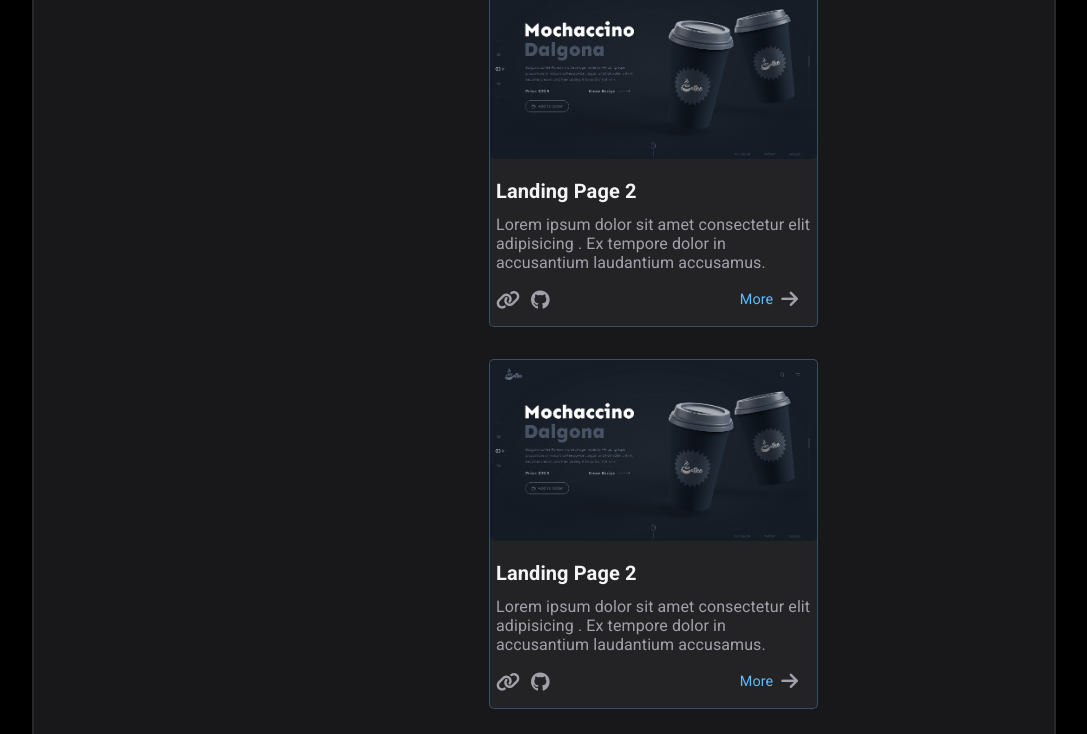
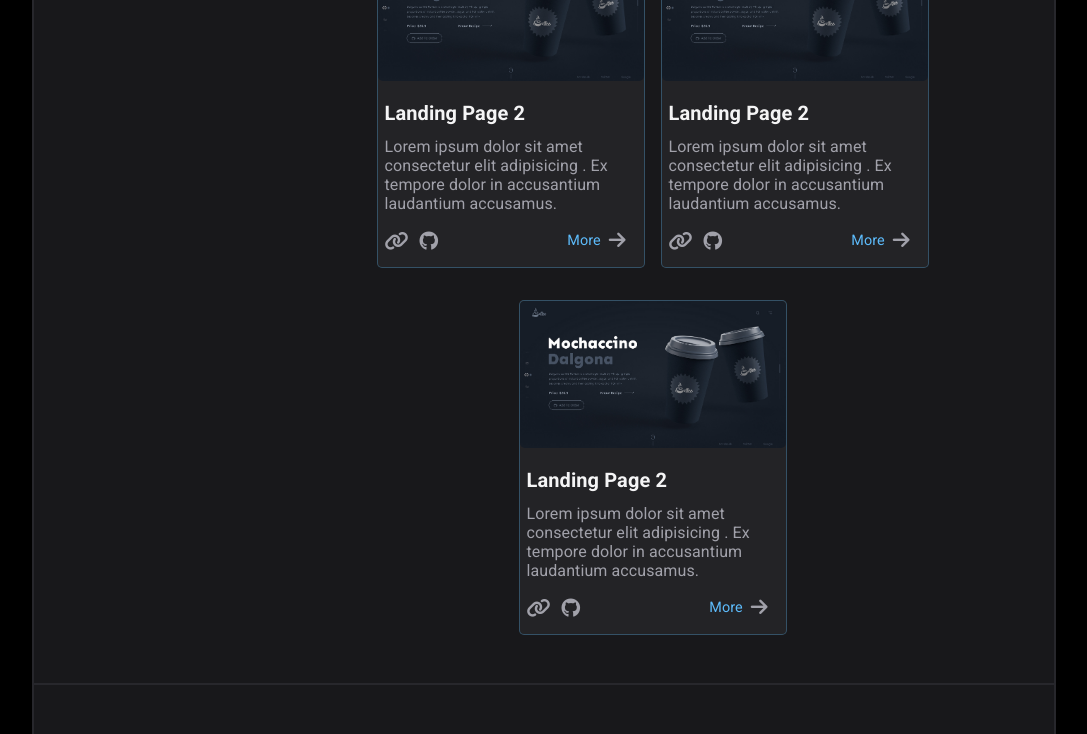
Before and after one commit to redarashid/potfolio, a React (Create React App) app: page / in a window 1280 px wide. Shown: the part 1803-2537 px from the top of the page, without its empty margins (96-1183 px from the left). Built offline with nearby package versions, Linux system fonts and the light colour scheme.

Commit message:
first commit

```diff
--- a/src/components/3.main/Main.css
+++ b/src/components/3.main/Main.css
@@ -6,8 +6,8 @@
 3- Responsive Design (media query)*/
 
 main.flex {
+    gap: 2.64rem;
     align-items: start;
-    gap: 2.64rem;
 }
 
 /* ===============================
--- a/src/components/3.main/Main.js
+++ b/src/components/3.main/Main.js
@@ -15,15 +15,15 @@ const Main = () => {
 
       <section className='flex right-section'>
 
-        {['aa', 'bb', 'cc', 'dd', 'ff', 'ee', 'ww', 'rr'].map((items)=> {
+        {['aa', 'bb', 'cc', 'dd', 'ff', 'ee', 'ww', 'rr', 'ss'].map((items)=> {
           return (
             <article key={items} className=' card'>
-          <img width={327} src='./1 (1).jpg' alt=''/>
+          <img width={266} src='./1 (1).jpg' alt=''/>
 
-          <div className='box'>
+          <div style={{ width: "266px" }} className='box'>
             <h1 className='title'>Landing Page 2</h1>
-            <p className='sup-title'>Lorem ipsum dolor sit amet consectetur elit<br/> adipisicing . Ex
-              tempore dolor in<br/> accusantium laudantium accusamus.
+            <p className='sup-title'>Lorem ipsum dolor sit amet consectetur elit adipisicing . Ex
+              tempore dolor in accusantium laudantium accusamus.
             </p>
 
             <div className='icons flex'>
```
